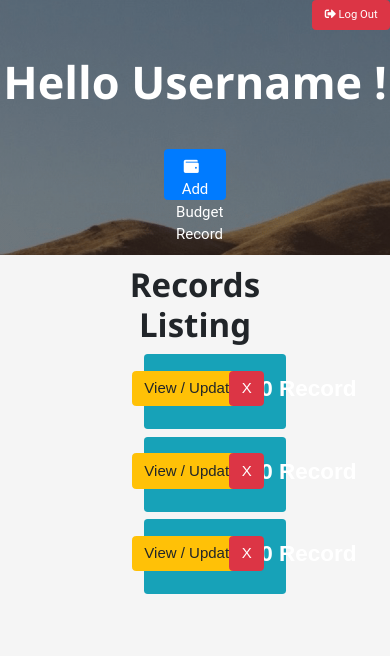
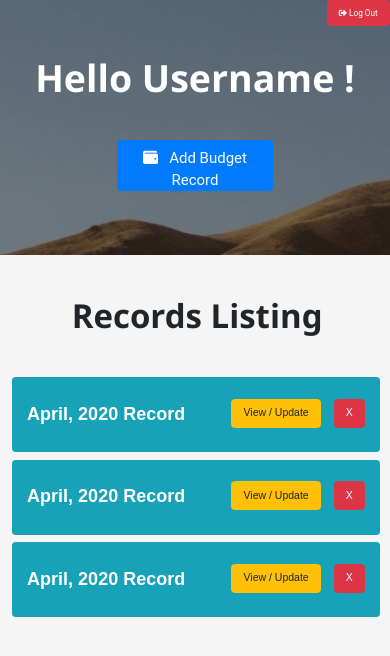
Before and after one commit to Trung28899/BudgetApp, a website: page main.html in a window 390 px wide. Shown: the top 656 px of the page. Drawn offline with nearby package versions, Linux system fonts and the light colour scheme.

Commit message:
main page fully responsive

```diff
--- a/scss/_config.scss
+++ b/scss/_config.scss
@@ -0,0 +1,43 @@
+// Media Query Mixins, have more in _mobile.scss
+// extra Small
+@mixin mediaXSm {
+  @media screen and (max-width: 321px) {
+    @content;
+  }
+}
+
+// Media Query Mixins, have more in _mobile.scss
+// Small
+@mixin mediaSm {
+    @media screen and (max-width: 500px) {
+      @content;
+    }
+  }
+
+  // Medium Ipad max
+  @mixin mediaMd {
+    @media screen and (max-width: 768px) {
+      @content;
+    }
+  }
+
+  // Large Ipad pro
+  @mixin mediaLg {
+    @media screen and (min-width: 769px) and (max-width: 1170px) {
+      @content;
+    }
+  }
+
+  // mac, normal laptop
+  @mixin mediaLger {
+    @media screen and (min-width: 1171px) and (max-width: 1440px) {
+      @content;
+    }
+  }
+
+  // Xtra Large
+  @mixin mediaXL {
+    @media screen and (min-width: 1441px) {
+      @content;
+    }
+  }
--- a/scss/_mobile.scss
+++ b/scss/_mobile.scss
@@ -0,0 +1,159 @@
+// Wide screen, 4K
+@include mediaXL {}
+
+// mac, normal laptop
+@include mediaLger {}
+
+// Ipad Pro
+@include mediaLg {
+    .top{
+        .btn-primary{
+            width: 30%;
+            left: 35%;
+        }
+    }
+
+    .listing-container{
+        .badge{
+            left: 0%;
+            width: 100%;
+        }
+    }
+}
+
+// Medium Ipad maximum size
+@include mediaMd {
+    .top{
+        .btn-primary{
+            width: 30%;
+            left: 35%;
+        }
+    }
+
+    .listing-container{
+        .badge{
+            left: 0%;
+            width: 100%;
+        }
+    }
+}
+
+// Smartphones
+@include mediaSm {
+    .top{
+        .btn-primary{
+            width: 40%;
+            left: 30%;
+        }
+
+        h3{
+            position: relative;
+            top: 3rem;
+            font-weight: bolder;
+            font-size: 2.5rem;
+        }
+
+        .btn-danger{
+            font-size: 0.55rem;
+        }
+    }
+
+    .listing-container{
+        width: 100%;
+        left: -11%;
+
+        h1{
+            position: relative;
+            margin: 2.75rem 0rem;
+            font-weight: bold;
+            left: 12.5%;
+        }
+
+        .badge{
+            position: relative;
+            left: 0%;
+            width: 115%;
+            height: 5rem;
+            font-size: 1.2rem;
+            padding: 1.85rem 1rem;
+
+            .btn-danger{
+              position: absolute;
+              right: 0%;
+              margin: -0.4rem 1rem;
+              font-size: 0.7rem;
+            }
+
+            .btn-warning{
+              position: absolute;
+              right: 12%;
+              margin: -0.4rem 1rem;
+              font-size: 0.7rem;
+            }
+
+        }
+    }
+}
+
+// extra small
+@include mediaXSm {
+    .top{
+        .btn-primary{
+            width: 60%;
+            left: 20%;
+        }
+
+        h3{
+            position: relative;
+            top: 3rem;
+            font-weight: bolder;
+            font-size: 2rem;
+        }
+
+        .btn-danger{
+            font-size: 0.55rem;
+        }
+    }
+
+    .listing-container{
+        width: 100%;
+        height: 1000px;
+        left: -11%;
+        top: 17rem;
+        z-index: 0;
+
+        h1{
+            position: relative;
+            margin: 3rem 0rem;
+            font-size: 1.8rem;
+            font-weight: bold;
+            left: 12.5%;
+        }
+
+        .badge{
+            position: relative;
+            left: 0%;
+            width: 115%;
+            text-align: left;
+            height: 5rem;
+            font-size: 1rem;
+            padding: 1.85rem 1rem;
+
+            .btn-danger{
+              position: absolute;
+              right: 0%;
+              margin: -0.3rem 1rem;
+              font-size: 0.6rem;
+            }
+
+            .btn-warning{
+              position: absolute;
+              right: 12%;
+              margin: -0.3rem 1rem;
+              font-size: 0.6rem;
+            }
+
+        }
+    }
+
+}
--- a/scss/main.scss
+++ b/scss/main.scss
@@ -1,5 +1,5 @@
 @import "config";
-@import "mobile";
+
 body {
   font-family: "Poppins", sans-serif;
   overflow: scroll;
@@ -55,6 +55,7 @@ body {
   z-index: 0;
 
   h1{
+    margin: 2rem 0rem;
     font-size: 2.2rem;
     font-weight: bold;
   }
@@ -74,23 +75,24 @@ body {
     text-align: left;
     height: 5rem;
     font-size: 1.5rem;
-    padding: 1.6rem 1rem;
+    padding: 1.7rem 1rem;
 
     .btn-danger{
       position: absolute;
       right: 5%;
-      margin: -0.5rem 1rem;
+      margin: -0.4rem 1rem;
     }
 
     .btn-warning{
       position: absolute;
       right: 15%;
-      margin: -0.5rem 1rem;
+      margin: -0.4rem 1rem;
     }
 
   }
 }
 
+@import "mobile";
 
 
 
```
Also changed, not shown: css/main.css.
